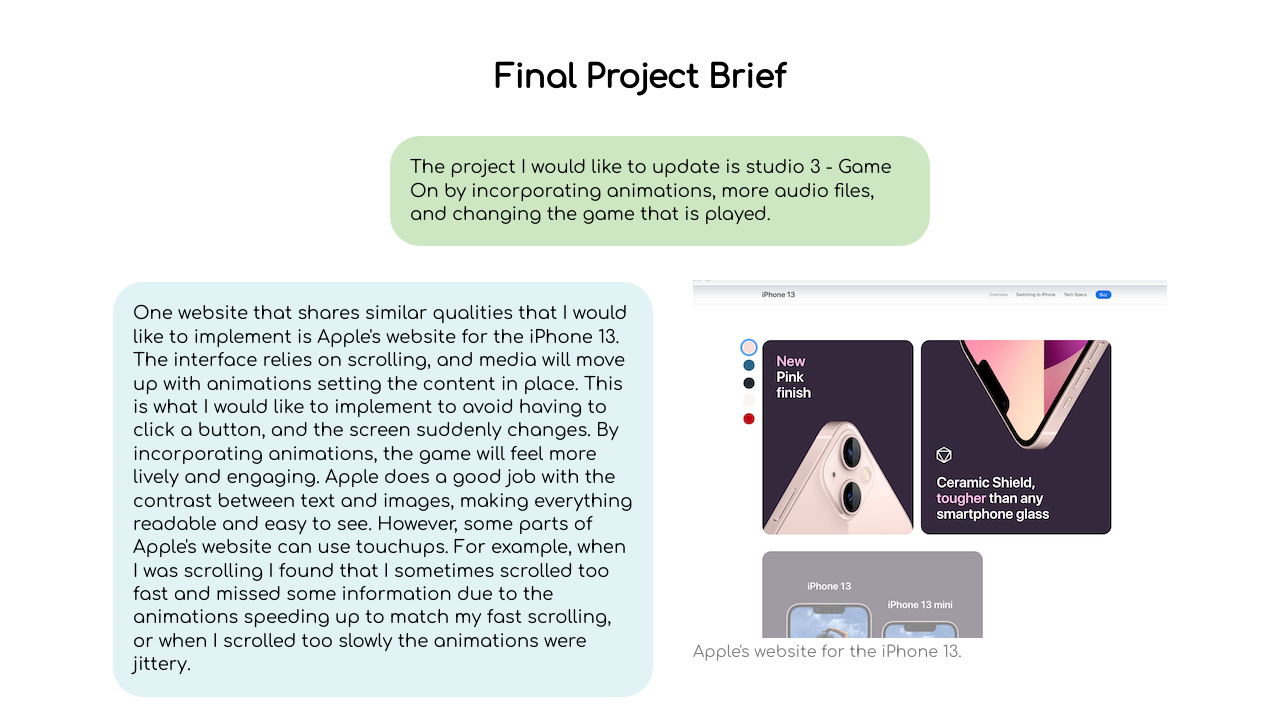
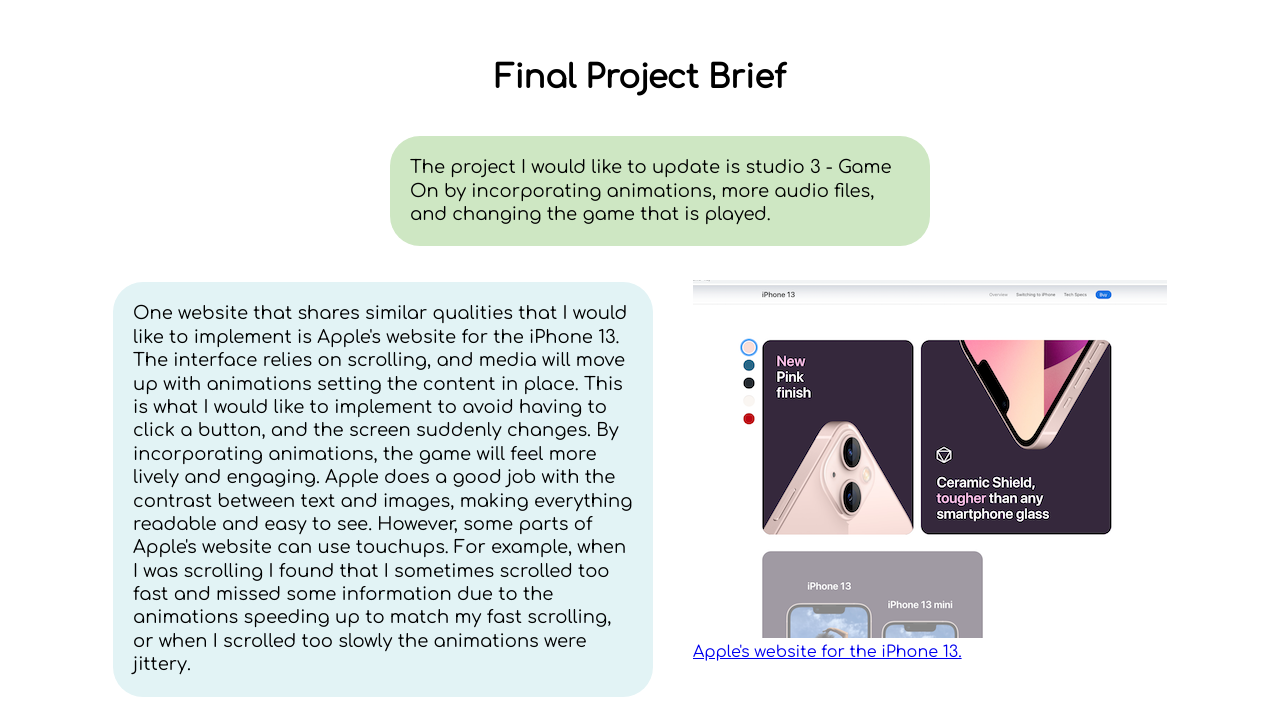
Before and after one commit to michellemckenzie/michellemckenzie.github.io, a plain HTML site: page des157a/final/brief.html in a window 1280 px wide. Shown: the top 728 px of the page. Drawn offline with nearby package versions, Linux system fonts and the light colour scheme.

Commit message:
final brief

```diff
--- a/des157a/final/styles.css
+++ b/des157a/final/styles.css
@@ -61,8 +61,3 @@
     margin-top: 30px;
     margin-bottom: 30px;
 }
-
-a{
-    text-decoration: none;
-    color: rgb(129, 127, 127);
-}
```
Also changed, not shown: des157a/final/brief.html (+0 -3 lines).
